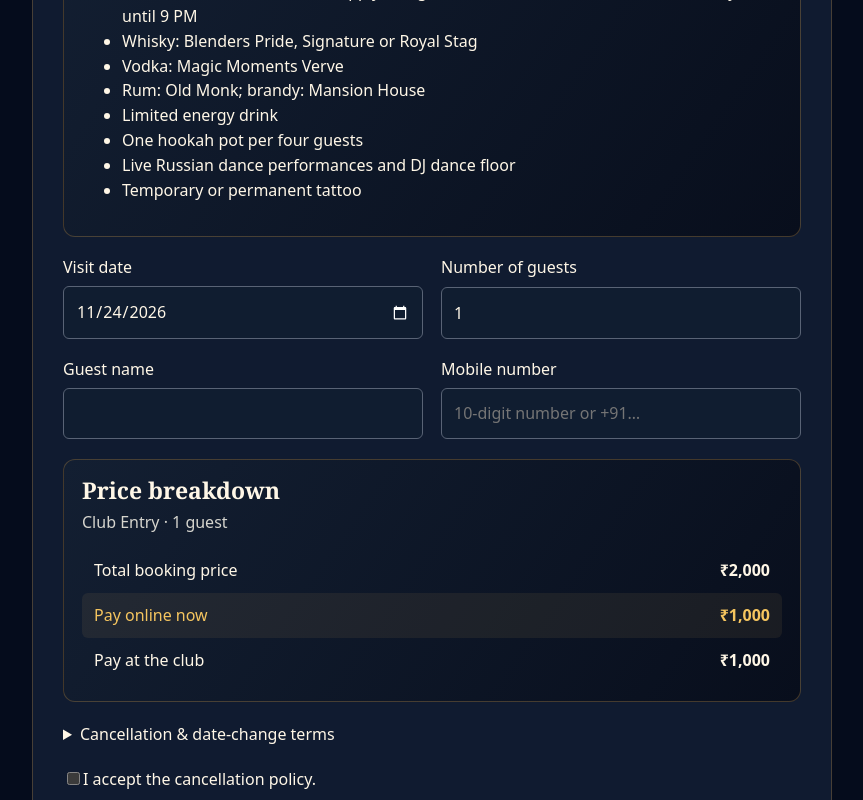
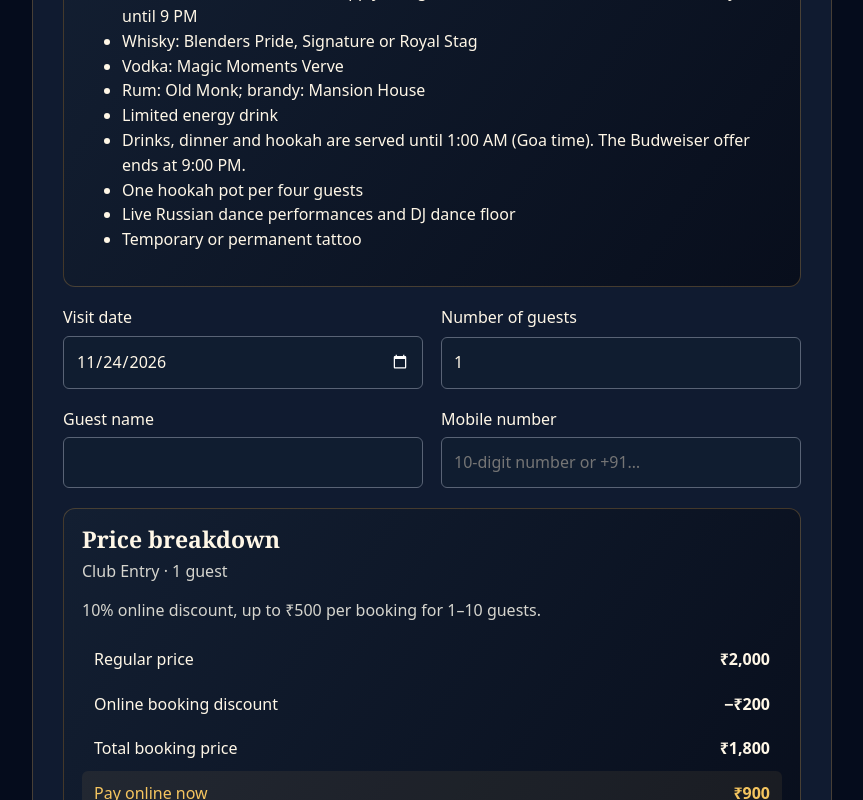
Before and after one commit to deepak989898/volna-ruskii-website, a Next.js app: page /book in a window 1280 px wide. Shown: the part 540-1340 px from the top of the page, without its empty margins (208-1071 px from the left). Built offline with nearby package versions, Linux system fonts and the light colour scheme.

Commit message:
Apply capped Club Entry online discount and show service cutoff

```diff
--- a/app/book/Booking.jsx
+++ b/app/book/Booking.jsx
@@ -9,6 +9,7 @@ const packageInclusions = {
     "Vodka: Magic Moments Verve",
     "Rum: Old Monk; brandy: Mansion House",
     "Limited energy drink",
+    "Drinks, dinner and hookah are served until 1:00 AM (Goa time). The Budweiser offer ends at 9:00 PM.",
     "One hookah pot per four guests",
     "Live Russian dance performances and DJ dance floor",
     "Temporary or permanent tattoo",
@@ -195,7 +196,14 @@ export default function Booking({ packages, initial, policy, ready }) {
         <div className="summary bookingPrice">
           <h3>Price breakdown</h3>
           <p>{q.packageName} · {q.guests} guest{q.guests === 1 ? "" : "s"}</p>
+          {id === "entry" && <p>10% online discount, up to ₹500 per booking for 1–10 guests.</p>}
           <dl>
+            {q.discount > 0 && (
+              <>
+                <div><dt>Regular price</dt><dd>{money(q.subtotal)}</dd></div>
+                <div><dt>Online booking discount</dt><dd>−{money(q.discount)}</dd></div>
+              </>
+            )}
             <div><dt>Total booking price</dt><dd>{money(q.total)}</dd></div>
             <div className="bookingPayNow"><dt>Pay online now</dt><dd>{money(q.advance)}</dd></div>
             <div><dt>Pay at the club</dt><dd>{money(q.balance)}</dd></div>
--- a/app/page.jsx
+++ b/app/page.jsx
@@ -55,6 +55,9 @@ export default async function Home() {
                 </small>
               </div>
               <p>{p.description}</p>
+              {quote(p.id, 1, packages).discount > 0 && (
+                <p>Online from {money(quote(p.id, 1, packages).total)} per guest · 10% off, up to ₹500 per booking for 1–10 guests.</p>
+              )}
               <p>
                 {money(quote(p.id, 1, packages).advance)} online ·{" "}
                 {money(quote(p.id, 1, packages).balance)} at the club
--- a/lib/catalog.js
+++ b/lib/catalog.js
@@ -30,13 +30,19 @@ export function quote(id, qty, catalog = packages) {
   const item = catalog.find((p) => p.id === id);
   if (!item || !Number.isSafeInteger(qty) || qty < 1 || qty > 50)
     throw Error("Invalid package or quantity.");
-  const total = item.price * qty;
+  const subtotal = item.price * qty;
+  const discount = id === "entry" && item.unit === "guest" && item.guests * qty <= 10
+    ? Math.min(500, Math.round(subtotal * 10) / 100)
+    : 0;
+  const total = Math.round((subtotal - discount) * 100) / 100;
   const advance = Math.round(total * (item.advancePercent ?? 50)) / 100;
   return {
     packageId: id,
     packageName: item.name,
     qty,
     guests: item.guests * qty,
+    subtotal,
+    discount,
     total,
     advance,
     balance: Math.round((total - advance) * 100) / 100,
```
